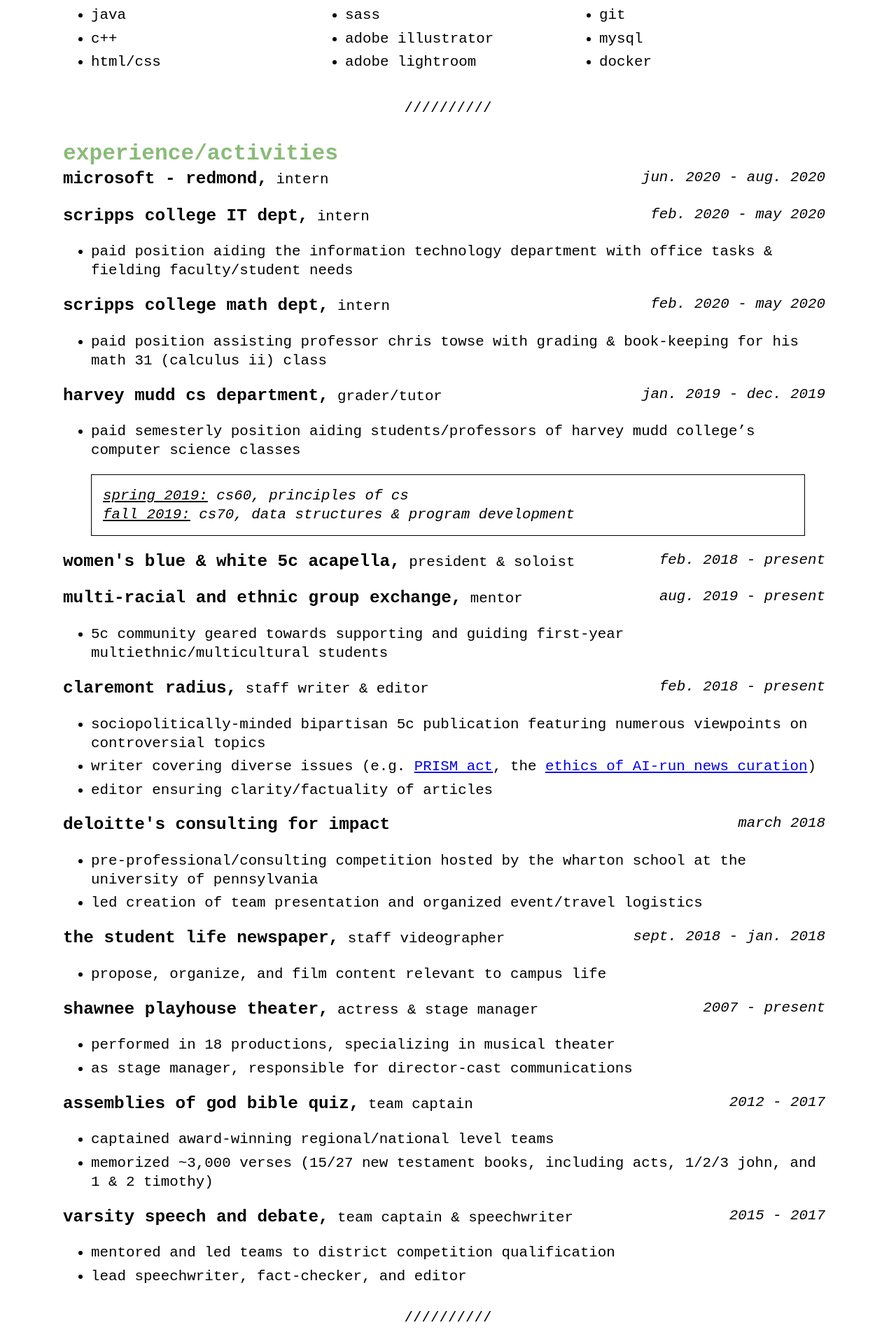
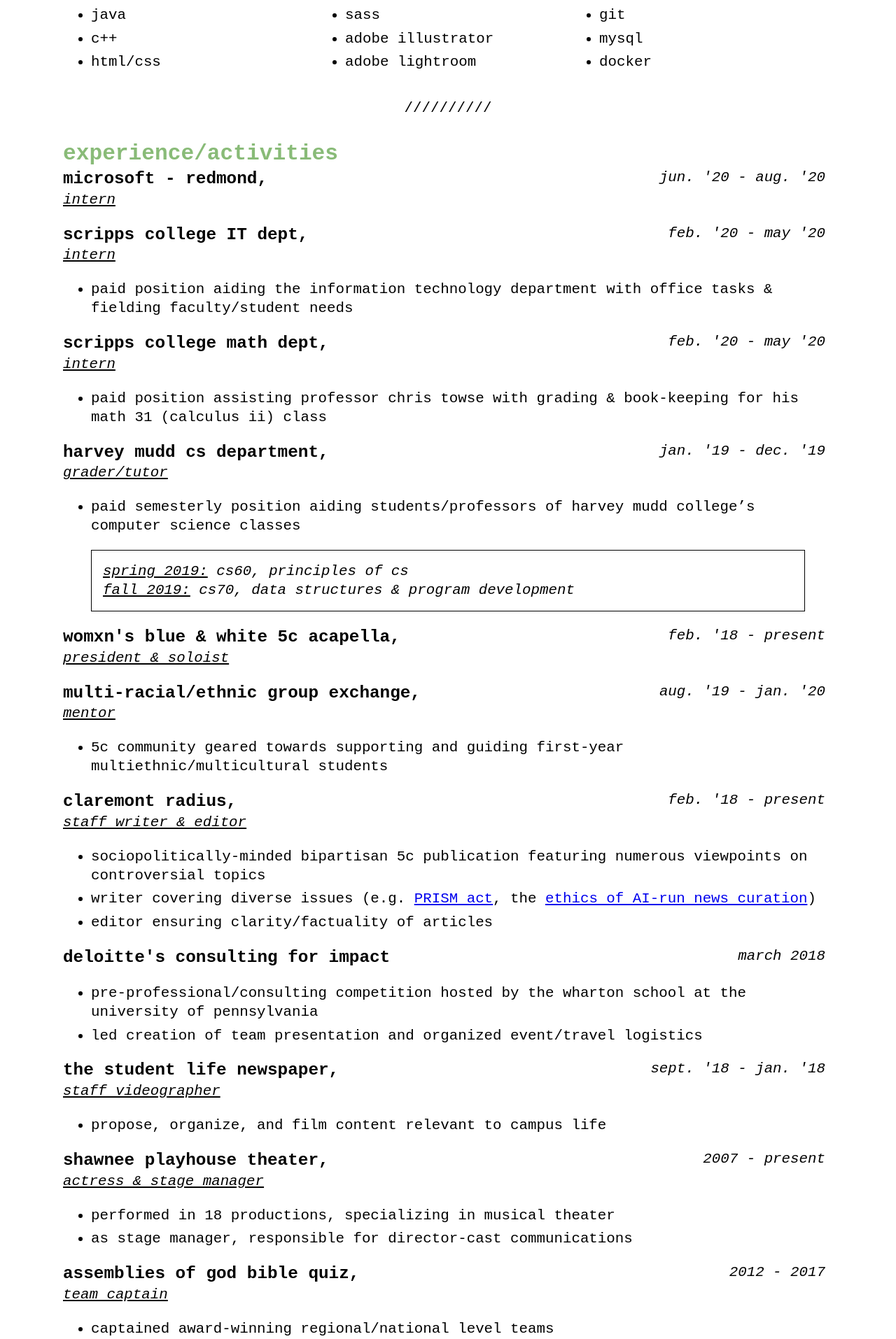
Before and after one commit to auhnix/auhnix.github.io, a Jekyll site: the page built from resume.md, in a window 1280 px wide. Shown: the part 1149-3063 px from the top of the page at 70% size. Built offline with Jekyll 4.4.1, drawn with Linux system fonts in a browser that asks for light colours.

Commit message:
restyling resume

```diff
--- a/_sass/no-style-please.scss
+++ b/_sass/no-style-please.scss
@@ -142,7 +142,12 @@ blockquote {
 }
 
 .jobdesc {
-  font-syle: italic;
+  &:before {
+    content: ' ';
+    display: block;
+  }
+  font-style: italic;
+  text-decoration: underline;
 }
 
 .accent {
--- a/resume.md
+++ b/resume.md
@@ -72,24 +72,24 @@ sitemap:
 
 <h2 class="accent">experience/activities</h2>
 <header>
-	<span class="rightcol first">jun. 2020 - aug. 2020</span>
+	<span class="rightcol first">jun. '20 - aug. '20</span>
 	<h3 class="jobloc first">microsoft - redmond,</h3> <span class="jobdesc">intern</span>
 </header>
 
 <header>
-	<span class="rightcol first">feb. 2020 - may 2020</span>
+	<span class="rightcol first">feb. '20 - may '20</span>
 	<h3 class="jobloc first">scripps college IT dept,</h3> <span class="jobdesc">intern</span>
 </header>
 * paid position aiding the information technology department with office tasks & fielding faculty/student needs
 
 <header>
-	<span class="rightcol first">feb. 2020 - may 2020</span>
+	<span class="rightcol first">feb. '20 - may '20</span>
 	<h3 class="jobloc first">scripps college math dept,</h3> <span class="jobdesc">intern</span>
 </header>
 * paid position assisting professor chris towse with grading & book-keeping for his math 31 (calculus ii) class
 
 <header>
-	<span class="rightcol first">jan. 2019 - dec. 2019</span>
+	<span class="rightcol first">jan. '19 - dec. '19</span>
 	<h3 class="jobloc first">harvey mudd cs department,</h3> <span class="jobdesc">grader/tutor</span>
 </header>
 * paid semesterly position aiding students/professors of harvey mudd college's computer science classes
@@ -100,19 +100,19 @@ sitemap:
 </blockquote>
 
 <header>
-	<span class="rightcol">feb. 2018 - present</span>
-	<h3 class="jobloc">women's blue & white 5c acapella,</h3> <span class="jobdesc">president & soloist</span>
+	<span class="rightcol">feb. '18 - present</span>
+	<h3 class="jobloc">womxn's blue & white 5c acapella,</h3> <span class="jobdesc">president & soloist</span>
 </header>
 
 <header>
-  <span class="rightcol first">aug. 2019 - present</span>
-  <h3 class="jobloc">multi-racial and ethnic group exchange,</h3> <span class="jobdesc">mentor</span>
+  <span class="rightcol first">aug. '19 - jan. '20</span>
+  <h3 class="jobloc">multi-racial/ethnic group exchange,</h3> <span class="jobdesc">mentor</span>
 </header>
 * 5c community geared towards supporting and guiding first-year
 multiethnic/multicultural students
 
 <header>
-	<span class="rightcol">feb. 2018 - present</span>
+	<span class="rightcol">feb. '18 - present</span>
 	<h3 class="jobloc">claremont radius,</h3> <span class="jobdesc">staff writer & editor</span>
 </header>
 * sociopolitically-minded bipartisan 5c publication featuring numerous viewpoints on controversial topics
@@ -127,7 +127,7 @@ multiethnic/multicultural students
 * led creation of team presentation and organized event/travel logistics
 
 <header>
-	<span class="rightcol">sept. 2018 - jan. 2018</span>
+	<span class="rightcol">sept. '18 - jan. '18</span>
 	<h3 class="jobloc">the student life newspaper,</h3> <span class="jobdesc">staff videographer</span>
 </header>
 * propose, organize, and film content relevant to campus life
```
